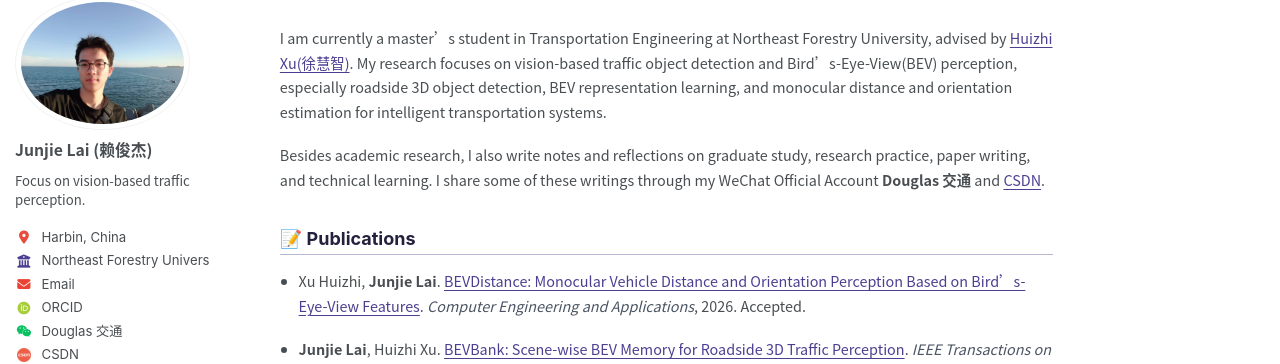
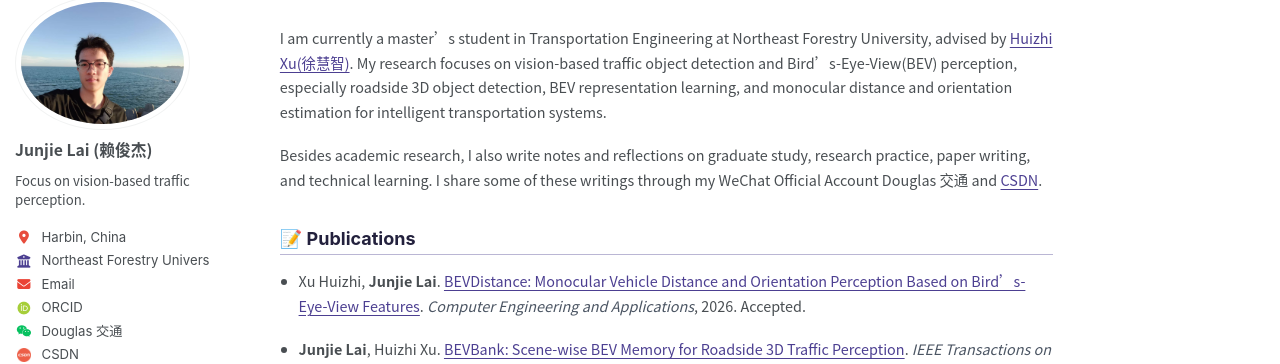
Before and after one commit to Douglassssss/Douglassssss.github.io, a Jekyll site: the page built from _pages/about.md, in a window 1280 px wide and 1000 px high. Shown: the part 89-453 px from the top of the window. Built offline with Jekyll 4.4.1, drawn with Linux system fonts in a browser that asks for light colours; some web fonts are replaced; a script bundle is joined from its source files by our own code; library files that are not in the unit come from our copies.

Commit message:
Polish homepage style

```diff
--- a/_pages/about.md
+++ b/_pages/about.md
@@ -11,7 +11,7 @@ redirect_from:
 
 I am currently a master's student in Transportation Engineering at Northeast Forestry University, advised by [Huizhi Xu(徐慧智)](https://civil.nefu.edu.cn/szdw1/jtys/xhz/grxx1.htm). My research focuses on vision-based traffic object detection and Bird's-Eye-View(BEV) perception, especially roadside 3D object detection, BEV representation learning, and monocular distance and orientation estimation for intelligent transportation systems.
 
-Besides academic research, I also write notes and reflections on graduate study, research practice, paper writing, and technical learning. I share some of these writings through my WeChat Official Account **Douglas 交通** and [CSDN](https://blog.csdn.net/Douglassssssss).
+Besides academic research, I also write notes and reflections on graduate study, research practice, paper writing, and technical learning. I share some of these writings through my WeChat Official Account Douglas 交通 and [CSDN](https://blog.csdn.net/Douglassssssss).
 
 
 ## 📝 Publications {#publications}
```
Also changed, not shown: _pages/about-zh.md (+1 -1 lines).
